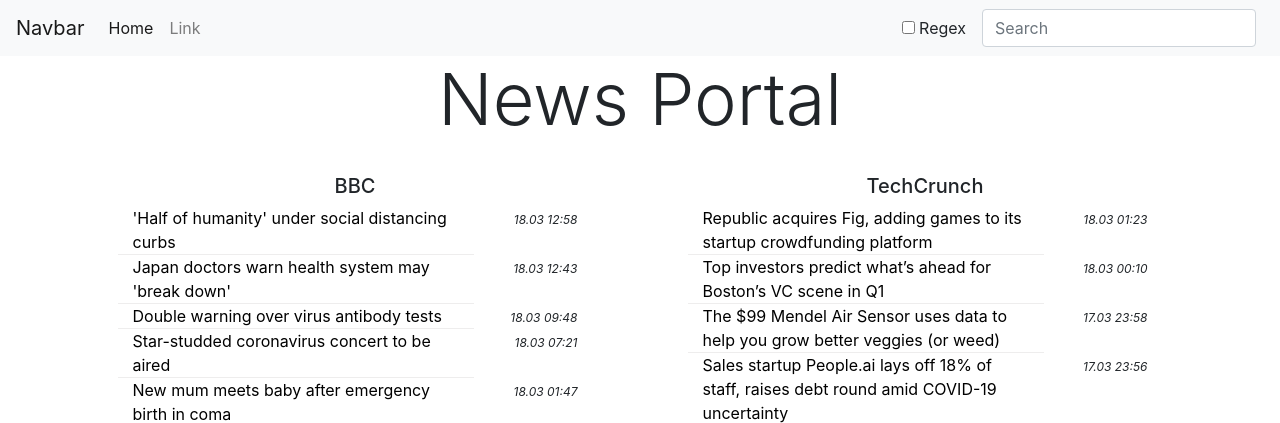
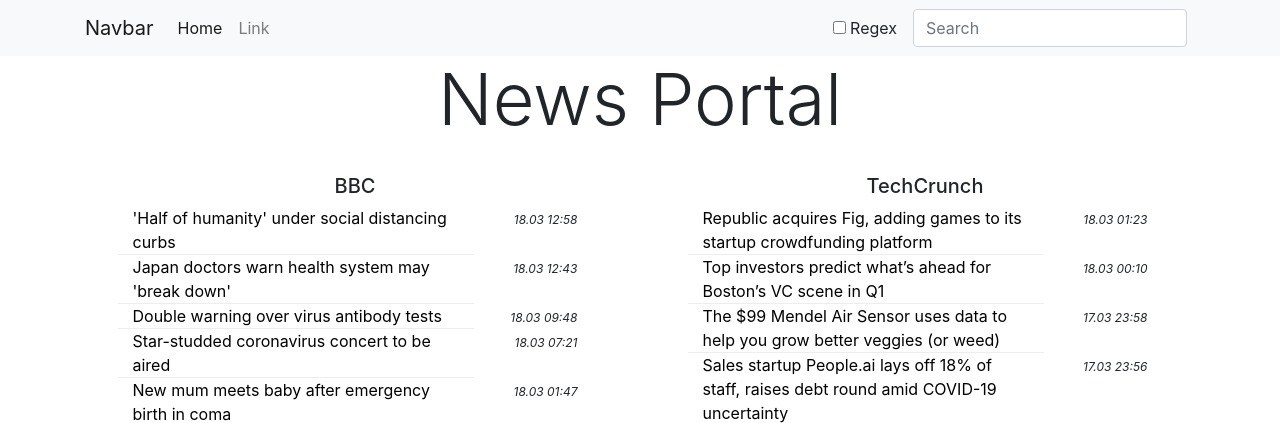
Before and after one commit to oriKitz/content-aggrerator, a Flask app: page / in a window 1280 px wide. Shown: the top 423 px of the page. Run offline with Flask 2, Linux system fonts and the light colour scheme; data comes from the database, SQL or seed files in the repository; some libraries are stand-ins or nearby versions.

Commit message:
inserted navbar to a container

```diff
--- a/templates/navbar.html
+++ b/templates/navbar.html
@@ -1,4 +1,6 @@
+<header class="site-header">
     <nav class="navbar navbar-expand-lg navbar-fixed-top navbar-light bg-light">
+        <div class="container">
             <a class="navbar-brand" href="#">Navbar</a>
             <button class="navbar-toggler" type="button" data-toggle="collapse" data-target="#navbarSupportedContent" aria-controls="navbarSupportedContent" aria-expanded="false" aria-label="Toggle navigation">
                 <span class="navbar-toggler-icon"></span>
@@ -20,4 +22,6 @@
                     <input class="form-control mr-sm-2" type="search" placeholder="Search" aria-label="Search" id="searchbox" onkeyup="search()">
                 </form>
             </div>
+        </div>
     </nav>
+</header>
```
Lines whose indentation alone changed are shown as unchanged.
